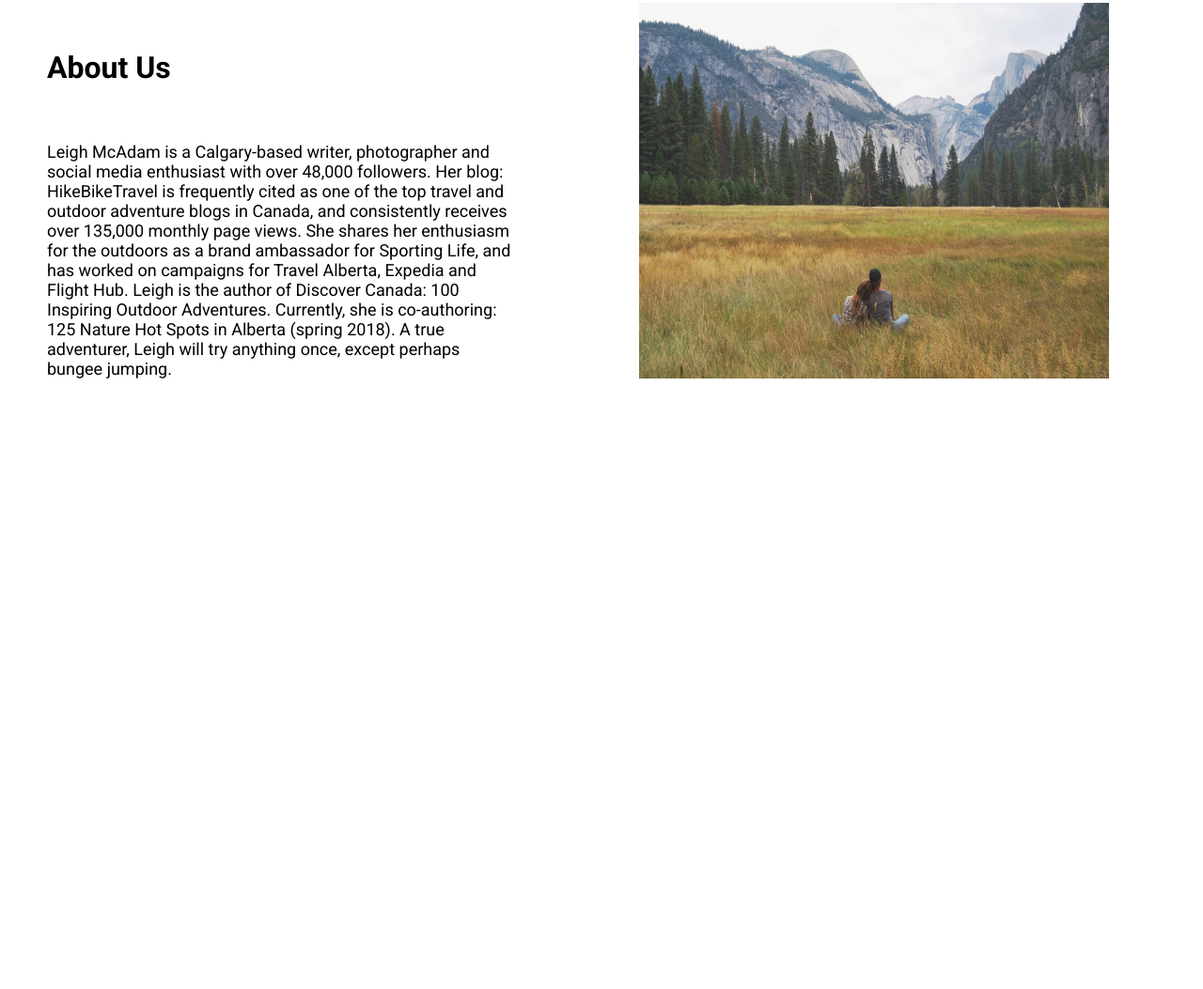
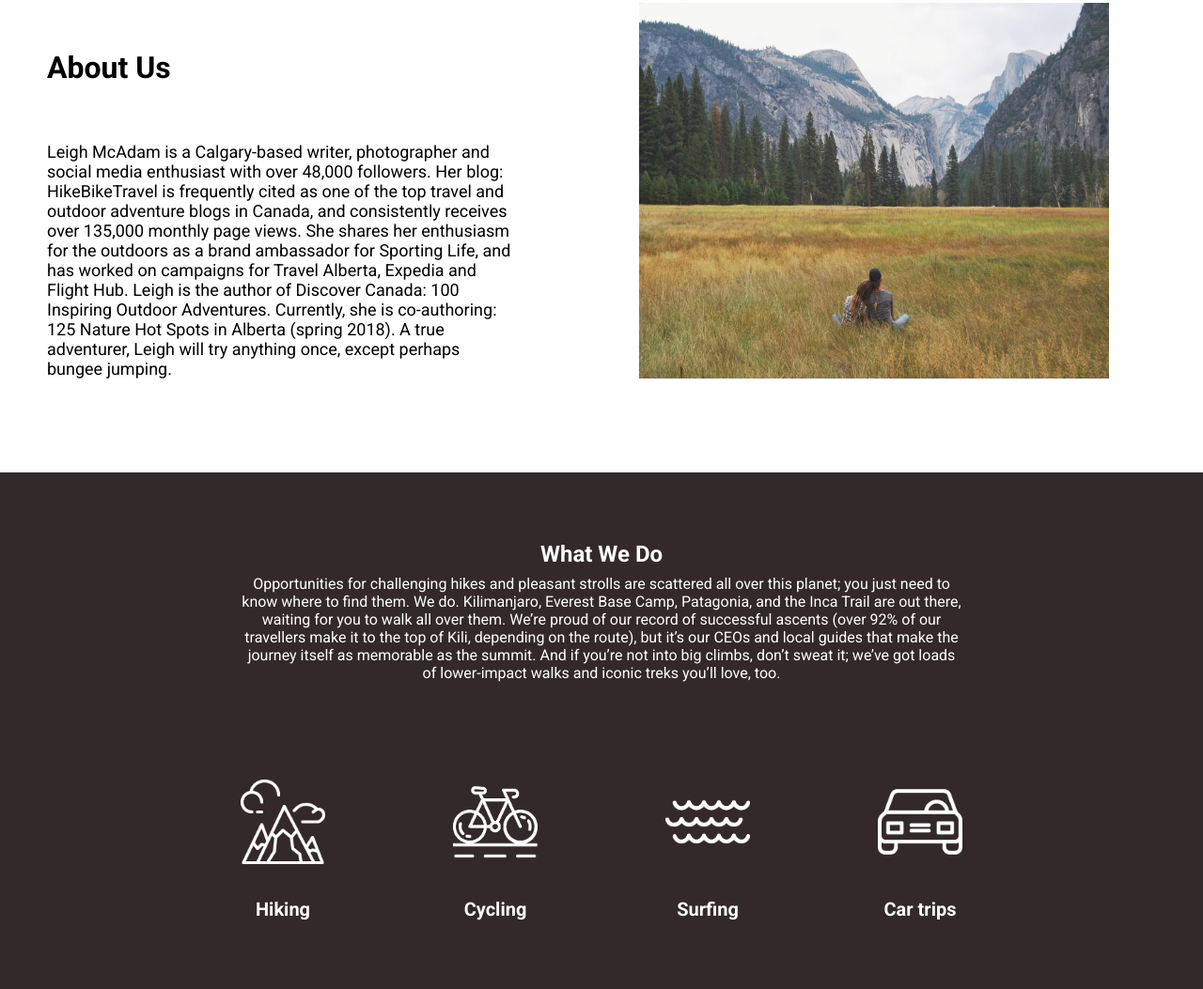
Before and after one commit to DinaMaslova/Project1_Dina, a plain HTML site: page index.html in a window 1280 px wide. Shown: the part 977-2030 px from the top of the page at 94% size. Before the commit the page ends 1480 px from the top, so only its background shows below. Drawn offline with Linux system fonts and the light colour scheme.

Commit message:
what we do sekce

```diff
--- a/index.html
+++ b/index.html
@@ -54,6 +54,57 @@
           />
         </div>
       </section>
+      <section id="wedo">
+        <div class="text_wedo">
+          <h2>What We Do</h2>
+          <p>
+            Opportunities for challenging hikes and pleasant strolls are
+            scattered all over this planet; you just need to know where to find
+            them. We do. Kilimanjaro, Everest Base Camp, Patagonia, and the Inca
+            Trail are out there, waiting for you to walk all over them. We’re
+            proud of our record of successful ascents (over 92% of our
+            travellers make it to the top of Kili, depending on the route), but
+            it’s our CEOs and local guides that make the journey itself as
+            memorable as the summit. And if you’re not into big climbs, don’t
+            sweat it; we’ve got loads of lower-impact walks and iconic treks
+            you’ll love, too.
+          </p>
+        </div>
+
+        <div class="wedo_icons">
+          <div class="icons">
+            <img
+              src="img/icons/png-icons-white/hiking-white.png"
+              alt="Hiking"
+            />
+            <p>Hiking</p>
+          </div>
+
+          <div class="icons">
+            <img
+              src="img/icons/png-icons-white/cycle-white.png"
+              alt="Cycling"
+            />
+            <p>Cycling</p>
+          </div>
+
+          <div class="icons">
+            <img
+              src="img/icons/png-icons-white/water-white.png"
+              alt="Surfing"
+            />
+            <p>Surfing</p>
+          </div>
+
+          <div class="icons">
+            <img
+              src="img/icons/png-icons-white/car-white.png"
+              alt="Car trips"
+            />
+            <p>Car trips</p>
+          </div>
+        </div>
+      </section>
     </main>
     <footer></footer>
   </body>
--- a/style.css
+++ b/style.css
@@ -1,6 +1,6 @@
 :root {
-  --background_primary: #fff;
-  --background_second: #33292a;
+  --background_primary: #33292a;
+  --background_second: #3a2e2f;
   --white: #ffffff;
   --font_roboto: "roboto";
 }
@@ -10,8 +10,15 @@
   padding: 0;
 }
 
+h1,
+h2,
+p,
+a,
+li {
+  font-family: var(--font_roboto);
+}
+
 body {
-  background-color: var(--background_primary);
   margin-left: 50%;
   transform: translateX(-50%);
   padding: 0;
@@ -43,7 +50,6 @@ li {
   display: inline;
   font-size: 20px;
   font-weight: 700;
-  font-family: var(--font_roboto);
 }
 
 #hero {
@@ -65,7 +71,6 @@ li {
 
 h1 {
   color: #fff;
-  font-family: var(--font_roboto);
   font-size: 8em;
   text-align: right;
   line-height: 1em;
@@ -90,17 +95,15 @@ h1 {
   padding: 0px 40px;
 }
 
-h2 {
-  font-family: var(--font_roboto);
+.text_info h2 {
   font-size: 2em;
   color: #000;
   margin-top: 50px;
 }
 
-p {
+.text_info p {
   font-size: 18px;
   color: #000;
-  font-family: var(--font_roboto);
   text-align: initial;
 }
 
@@ -113,7 +116,57 @@ p {
   justify-content: center;
   padding: 0px 40px;
 }
-img {
+
+.img_info img {
   width: 500px;
   height: 400px;
 }
+
+#wedo {
+  width: 100%;
+  height: 550px;
+  display: flex;
+  flex-direction: column;
+  justify-content: space-evenly;
+  align-items: center;
+  background-color: var(--background_primary);
+}
+
+.text_wedo {
+  width: 60%;
+  height: 150px;
+  display: flex;
+  flex-direction: column;
+  align-items: center;
+  justify-content: space-between;
+  color: #fff;
+  text-align: center;
+}
+
+.wedo_icons {
+  width: 60%;
+  height: 150px;
+  display: flex;
+  flex-direction: row;
+  align-items: space-between;
+  justify-content: space-between;
+  margin-top: 30px;
+}
+
+.icons {
+  display: flex;
+  flex-direction: column;
+  align-items: center;
+  justify-content: space-between;
+  color: #fff;
+}
+
+.icons img {
+  width: 90px;
+  height: 90px;
+}
+
+.icons p {
+  font-size: 20px;
+  font-weight: 700;
+}
```
